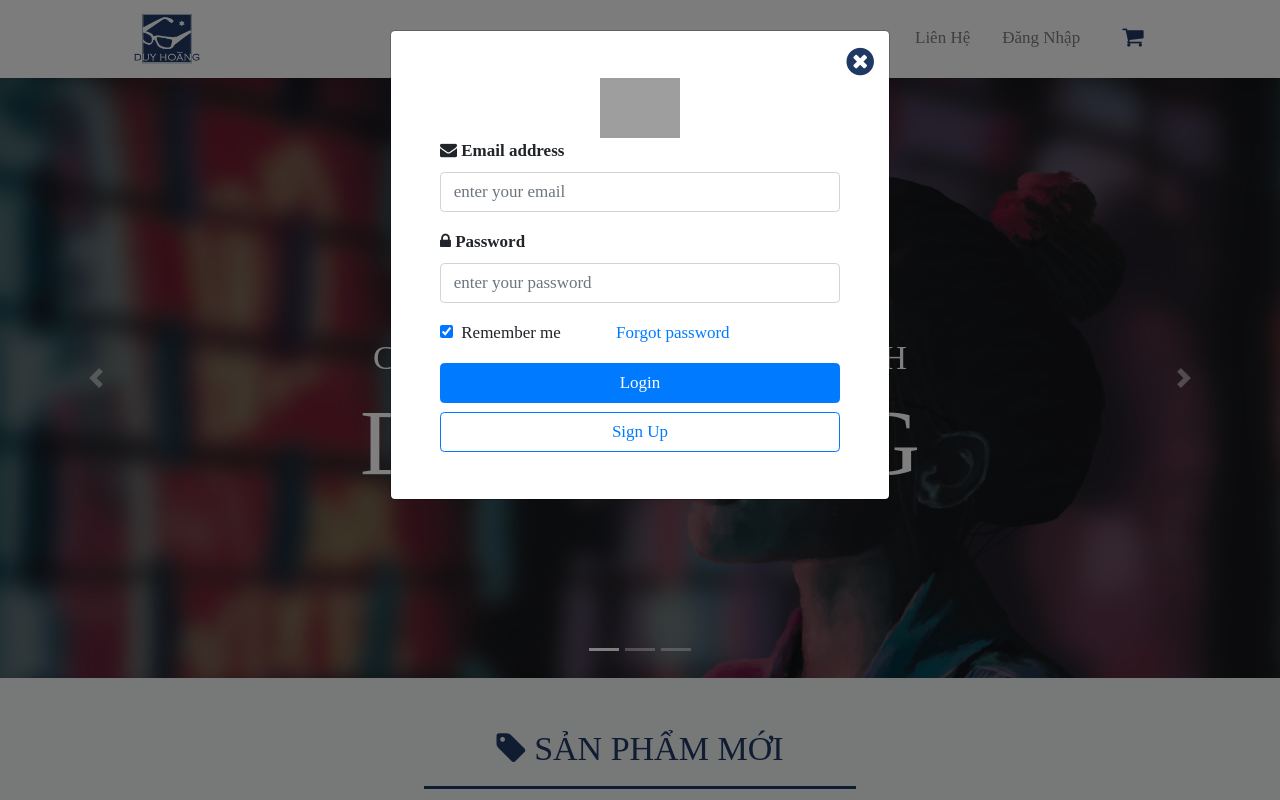
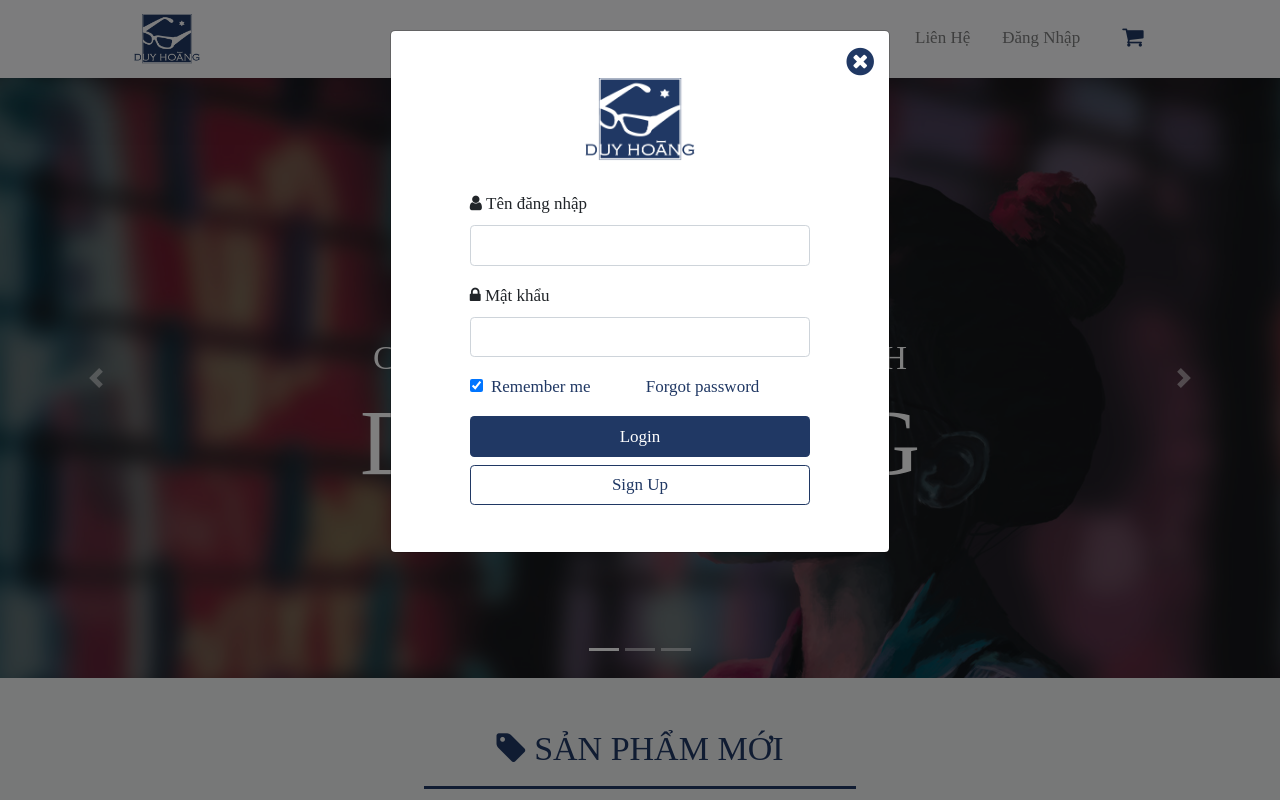
Before and after one commit to DuyPhung17/PHP--WebBanKinh, a PHP site: page / in a window 1280 px wide, after a click on "Đăng Nhập". Run offline with PHP 8.4, Linux system fonts and the light colour scheme; grey boxes are pictures that could not be loaded.

Commit message:
chinh form login

```diff
--- a/index.html
+++ b/index.html
@@ -65,26 +65,26 @@
                                 <a href="index.html" data-dismiss="modal"><i class="fa fa-times-circle"></i></a>
                                 <form>
                                     <div class="text-center">
-                                        <img id="logimg" src="./img/jyplogo2.png">
+                                        <img id="logimg" src="./img/logo.png">
 
                                     </div>
                                     <div class="form-group">
-                                        <i class="fa fa-envelope" aria-hidden="true"></i>
-                                      <label class="font-weight-bold" for="email">Email address</label>
-                                      <input type="email" class="form-control" placeholder="enter your email" id="email">
+                                        <i class="fa fa-user" aria-hidden="true"></i>
+                                      <label> Tên đăng nhập</label>
+                                      <input type="email" class="form-control" id="username">
                                     </div>
                                     <div class="form-group">
                                         <i class="fa fa-lock" aria-hidden="true"></i>
-                                        <label class="font-weight-bold"  for="password">Password</label>
-                                        <input type="password" class="form-control" placeholder="enter your password" id="pass">
+                                        <label> Mật khẩu</label>
+                                        <input type="password" class="form-control" id="pass">
                                     </div>
                                     <div class="form-check">
                                         <input type="checkbox" class="form-check-input" name="" id="" value="checkedValue" checked>
-                                        <label class="form-check-label">Remember me</label>
-                                        <a href="#" class="m-5">Forgot password</a>
+                                        <label class="form-check-label text-color">Remember me</label>
+                                        <a href="#" class="m-5 text-color">Forgot password</a>
                                     </div>
-                                    <button type="submit" class="btn btn-primary btn-block mt-3">Login</button>
-                                    <button type="submit" class="btn btn-outline-primary btn-block">Sign Up</button>
+                                    <button type="submit" id="loginbtn" class="btn btn-color btn-block mt-3">Login</button>
+                                    <button type="submit" id="signup" class="btn btn-outline-color btn-block">Sign Up</button>
                                 </form>
                             </div>
                         </div>
--- a/style.css
+++ b/style.css
@@ -97,7 +97,8 @@ nav{
 }
 
 #logimg{
-    width: 20%;
+    width: 130px;
+    margin-bottom: 30px;
 }
 #logtxt{
     position: relative;
@@ -113,12 +114,28 @@ nav{
 .bg-color{
     background-color: var(--mainColor);
 }
+.text-color{
+    color: var(--mainColor);
+}
+.btn-color{
+    color: white;
+    background-color: var(--mainColor);
+}
+.btn-outline-color{
+    color: var(--mainColor);
+    border: 1px solid var(--mainColor);
+}
+#loginbtn:hover{
+    color: white !important;
+    background-color: #101d35;
+}
+#signup:hover{
+    color: white !important;
+    background-color: #101d35;
+}
 .cart{
     font-size: 23px;
     margin-left: 10px;
-    color: var(--mainColor);
-}
-.text-color{
     color: var(--mainColor);
 }
 .product_item{
```
